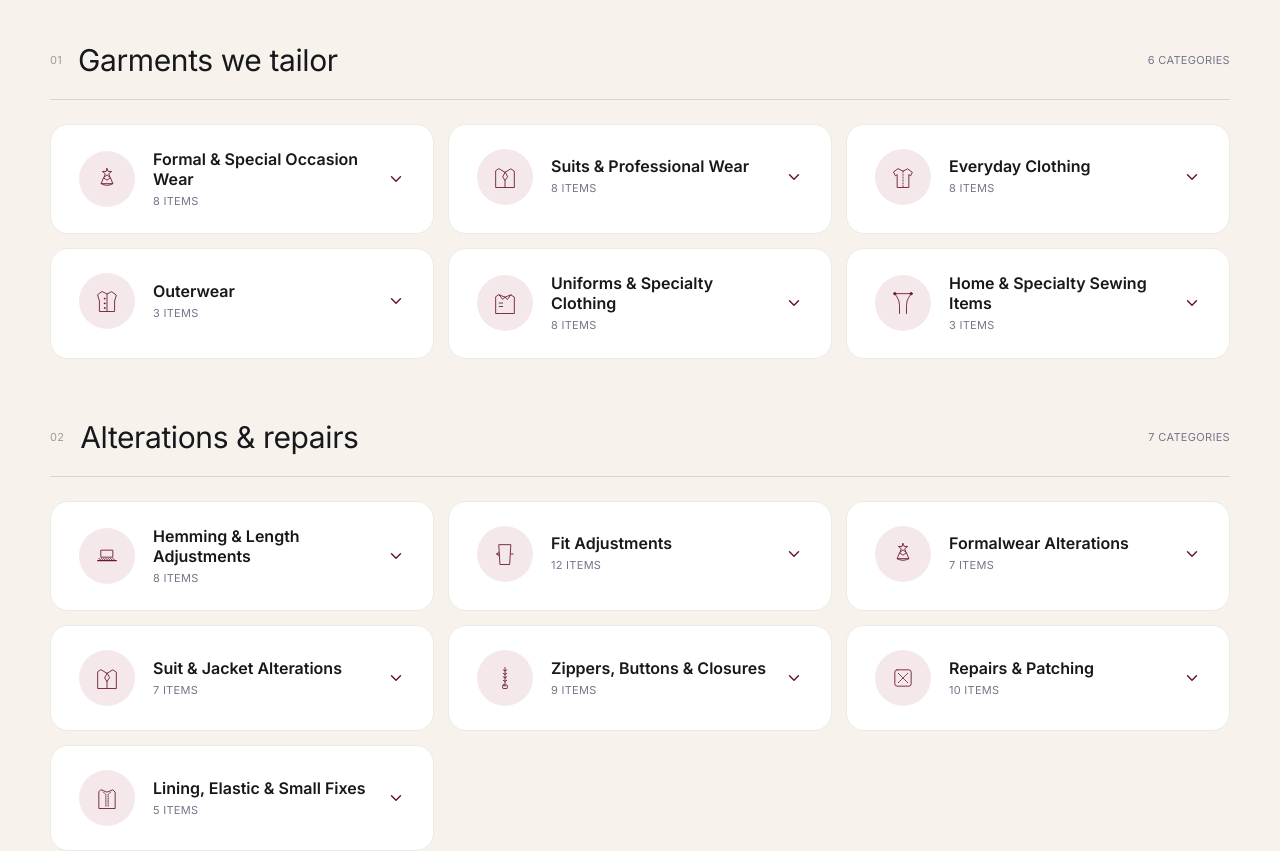
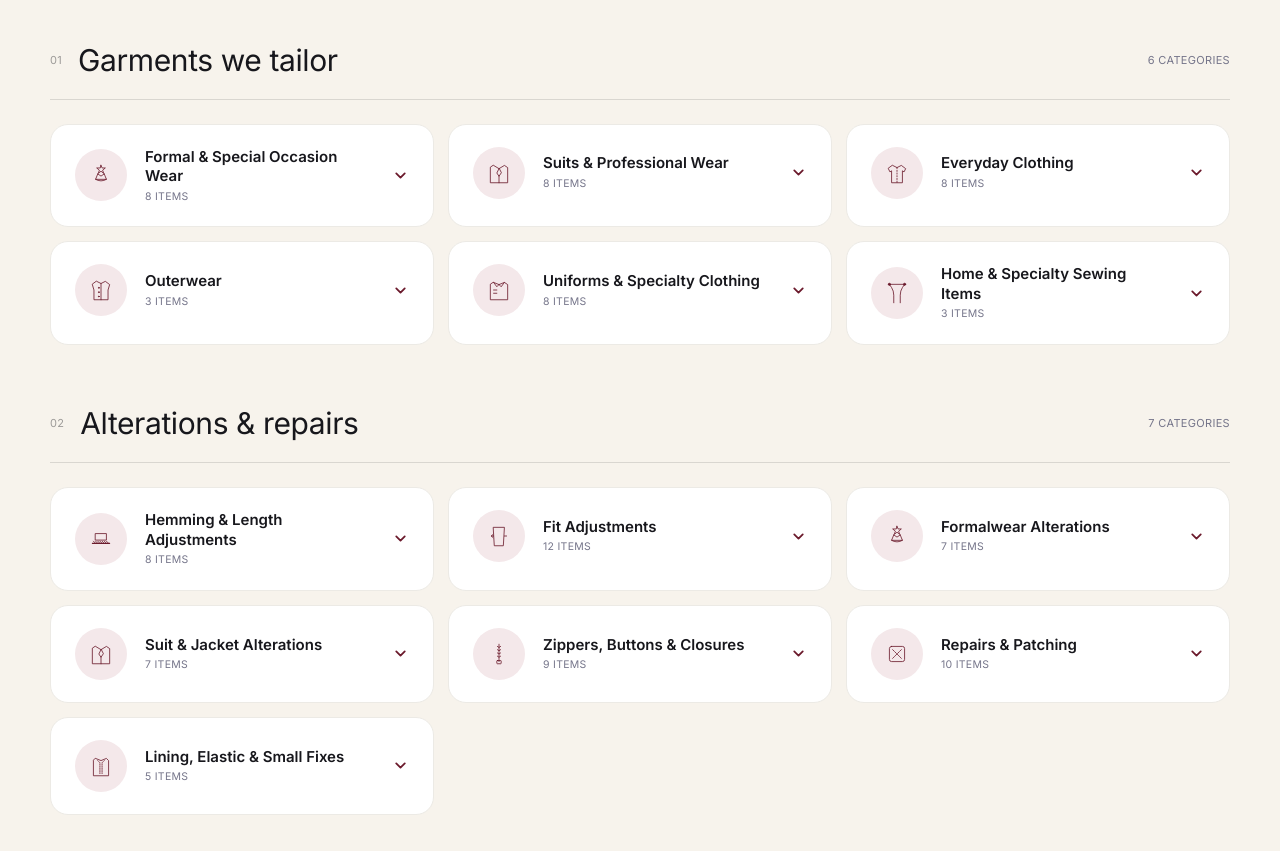
Before and after one commit to integrateai2026/Straus-Tailor, a Next.js app: page / in a window 1280 px wide. Shown: the part 1520-2371 px from the top of the page. Built offline with nearby package versions, Linux system fonts and the light colour scheme.

Commit message:
Fix accordion: replace GSAP with CSS grid-template-rows, no race conditions

```diff
--- a/components/landing/LandingPage.tsx
+++ b/components/landing/LandingPage.tsx
@@ -238,76 +238,70 @@ function Hero() {
 }
 
 // ── Garment category accordion card ──────────────────────────────────────────
+// Uses CSS grid-template-rows trick: animates between 0fr and 1fr for
+// reliable height animation without GSAP race conditions.
 function GarmentCategoryCard({ icon, label, items }: { icon: string; label: string; items: string[] }) {
   const [open, setOpen] = useState(false)
-  const bodyRef = useRef<HTMLDivElement>(null)
-
-  const toggle = () => {
-    const el = bodyRef.current
-    if (!el) { setOpen(o => !o); return }
-    if (!open) {
-      setOpen(true)
-      gsap.fromTo(el, { height: 0, opacity: 0 }, { height: 'auto', opacity: 1, duration: 0.35, ease: 'power2.out' })
-    } else {
-      gsap.to(el, { height: 0, opacity: 0, duration: 0.25, ease: 'power2.in', onComplete: () => setOpen(false) })
-    }
-  }
 
   return (
     <div style={{
       background: open ? BS : '#fff',
-      border: `1px solid ${open ? B + '40' : '#eceae5'}`,
+      border: `1px solid ${open ? B + '55' : '#eceae5'}`,
       borderRadius: 18,
-      overflow: 'hidden',
-      transition: 'background 250ms ease, border-color 250ms ease',
-      boxShadow: open ? `0 4px 20px ${B}14` : 'none',
+      transition: 'background 250ms ease, border-color 250ms ease, box-shadow 250ms ease',
+      boxShadow: open ? `0 4px 24px ${B}18` : 'none',
     }}>
-      <button onClick={toggle} style={{
-        width: '100%', background: 'none', border: 0, cursor: 'pointer',
-        display: 'flex', alignItems: 'center', gap: 18, padding: '24px 28px',
-        textAlign: 'left',
-      }}>
-        {/* Icon circle */}
+      {/* Header button */}
+      <button
+        onClick={() => setOpen(o => !o)}
+        style={{
+          width: '100%', background: 'none', border: 0, cursor: 'pointer',
+          display: 'flex', alignItems: 'center', gap: 18,
+          padding: '22px 24px', textAlign: 'left',
+        }}
+      >
         <div style={{
-          width: 56, height: 56, borderRadius: '50%', flexShrink: 0,
+          width: 52, height: 52, borderRadius: '50%', flexShrink: 0,
           background: open ? '#fff' : BS,
           display: 'flex', alignItems: 'center', justifyContent: 'center',
           transition: 'background 250ms ease',
         }}>
-          <Icon name={icon} size={28} stroke={B}/>
+          <Icon name={icon} size={26} stroke={B}/>
         </div>
 
-        {/* Label + count */}
         <div style={{ flex: 1, minWidth: 0 }}>
-          <div style={{ fontFamily: BODY, fontSize: 16, fontWeight: 600, color: NK, lineHeight: 1.25, marginBottom: 4 }}>{label}</div>
-          <div style={{ fontFamily: MONO, fontSize: 11, letterSpacing: '0.28px', textTransform: 'uppercase', color: '#75758a' }}>
+          <div style={{ fontFamily: BODY, fontSize: 15, fontWeight: 600, color: NK, lineHeight: 1.3, marginBottom: 3 }}>{label}</div>
+          <div style={{ fontFamily: MONO, fontSize: 10.5, letterSpacing: '0.28px', textTransform: 'uppercase', color: '#75758a' }}>
             {items.length} item{items.length !== 1 ? 's' : ''}
           </div>
         </div>
 
-        {/* Chevron */}
-        <svg width="18" height="18" viewBox="0 0 24 24" fill="none" stroke={B} strokeWidth="2" strokeLinecap="round" strokeLinejoin="round"
-          style={{ flexShrink: 0, transform: open ? 'rotate(180deg)' : 'rotate(0deg)', transition: 'transform 300ms ease' }}>
+        <svg
+          width="17" height="17" viewBox="0 0 24 24" fill="none"
+          stroke={B} strokeWidth="2.5" strokeLinecap="round" strokeLinejoin="round"
+          style={{ flexShrink: 0, transform: open ? 'rotate(180deg)' : 'rotate(0deg)', transition: 'transform 320ms cubic-bezier(0.2,0.8,0.2,1)' }}
+        >
           <path d="M6 9l6 6 6-6"/>
         </svg>
       </button>
 
-      {/* Expandable items */}
-      {open && (
-        <div ref={bodyRef} style={{ overflow: 'hidden' }}>
-          <div className="landing-cat-items" style={{ padding: '4px 28px 24px', display: 'grid', gap: '8px 16px' }}>
+      {/* Expandable body — CSS grid trick, no GSAP, no race conditions */}
+      <div style={{
+        display: 'grid',
+        gridTemplateRows: open ? '1fr' : '0fr',
+        transition: 'grid-template-rows 320ms cubic-bezier(0.2,0.8,0.2,1)',
+      }}>
+        <div style={{ overflow: 'hidden' }}>
+          <div className="landing-cat-items" style={{ padding: '2px 24px 22px', display: 'grid', gap: '9px 14px' }}>
             {items.map(item => (
-              <div key={item} style={{
-                display: 'flex', alignItems: 'center', gap: 8,
-                fontFamily: BODY, fontSize: 13.5, color: NK, lineHeight: 1.4,
-              }}>
+              <div key={item} style={{ display: 'flex', alignItems: 'center', gap: 8, fontFamily: BODY, fontSize: 13.5, color: NK, lineHeight: 1.4 }}>
                 <span style={{ width: 4, height: 4, borderRadius: '50%', background: B, flexShrink: 0 }}/>
                 {item}
               </div>
             ))}
           </div>
         </div>
-      )}
+      </div>
     </div>
   )
 }
```
